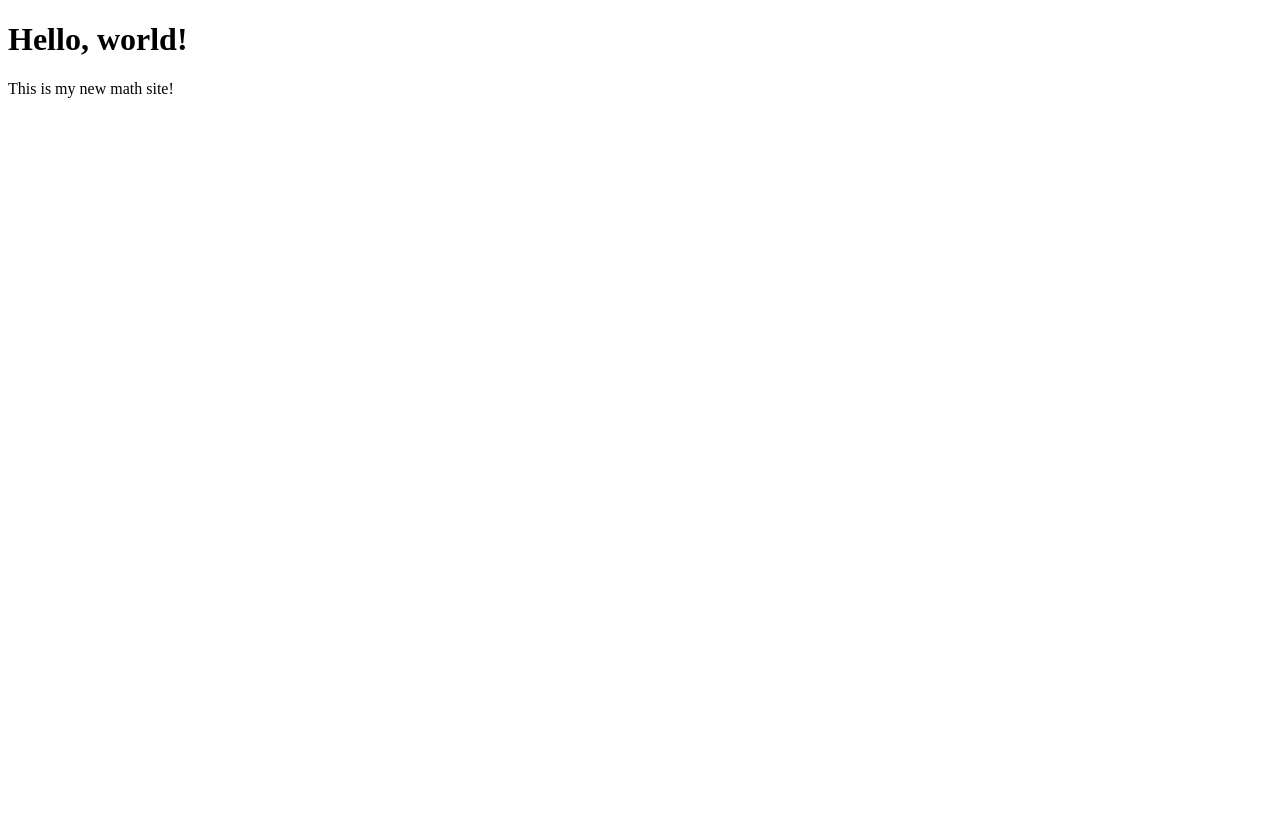
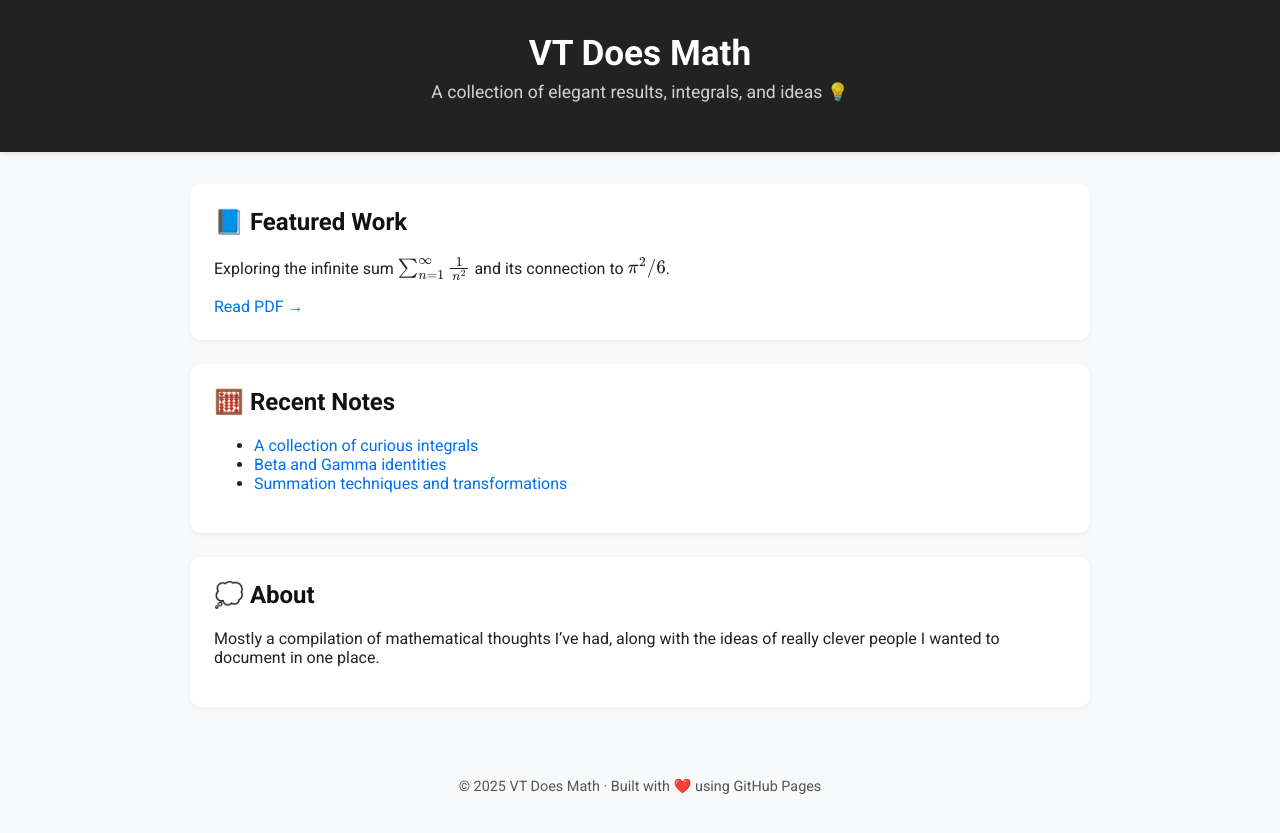
Before and after one commit to vtdoesmath/vtdoesmath.github.io, a plain HTML site: page index.html in a window 1280 px wide. Before the commit the page ends 800 px from the top, so only its background shows below. Drawn offline with nearby package versions, Linux system fonts and the light colour scheme.

Commit message:
Update index.html

```diff
--- a/index.html
+++ b/index.html
@@ -1,11 +1,125 @@
 <!DOCTYPE html>
-<html>
+<html lang="en">
 <head>
   <meta charset="UTF-8">
-  <title>Cool Math Results</title>
+  <meta name="viewport" content="width=device-width, initial-scale=1.0">
+  <title>VT Does Math</title>
+
+  <!-- Google Fonts -->
+  <link href="https://fonts.googleapis.com/css2?family=Roboto:wght@400;700&display=swap" rel="stylesheet">
+
+  <!-- Basic CSS -->
+  <style>
+    body {
+      font-family: 'Roboto', sans-serif;
+      background-color: #f8f9fa;
+      color: #222;
+      margin: 0;
+      padding: 0;
+    }
+
+    header {
+      background-color: #222;
+      color: #fff;
+      text-align: center;
+      padding: 2rem 1rem;
+      box-shadow: 0 2px 6px rgba(0,0,0,0.1);
+    }
+
+    header h1 {
+      margin: 0;
+      font-size: 2.2rem;
+    }
+
+    header p {
+      margin-top: 0.5rem;
+      font-size: 1.1rem;
+      opacity: 0.8;
+    }
+
+    main {
+      max-width: 900px;
+      margin: 2rem auto;
+      padding: 0 1rem;
+    }
+
+    section {
+      background: #fff;
+      border-radius: 12px;
+      padding: 1.5rem;
+      margin-bottom: 1.5rem;
+      box-shadow: 0 2px 6px rgba(0,0,0,0.05);
+      transition: transform 0.15s ease;
+    }
+
+    section:hover {
+      transform: translateY(-2px);
+    }
+
+    h2 {
+      margin-top: 0;
+      color: #111;
+    }
+
+    a {
+      color: #0070f3;
+      text-decoration: none;
+      font-weight: 500;
+    }
+
+    a:hover {
+      text-decoration: underline;
+    }
+
+    footer {
+      text-align: center;
+      padding: 1.5rem;
+      font-size: 0.9rem;
+      color: #555;
+    }
+  </style>
+
+  <!-- MathJax for LaTeX support -->
+  <script>
+    window.MathJax = {
+      tex: { inlineMath: [['$', '$'], ['\\(', '\\)']] },
+      svg: { fontCache: 'global' }
+    };
+  </script>
+  <script id="MathJax-script" async
+    src="https://cdn.jsdelivr.net/npm/mathjax@3/es5/tex-mml-chtml.js">
+  </script>
 </head>
 <body>
-  <h1>Hello, world!</h1>
-  <p>This is my new math site!</p>
+  <header>
+    <h1>VT Does Math</h1>
+    <p>A collection of elegant results, integrals, and ideas 💡</p>
+  </header>
+
+  <main>
+    <section>
+      <h2>📘 Featured Work</h2>
+      <p>Exploring the infinite sum $\sum_{n=1}^{\infty} \frac{1}{n^2}$ and its connection to $\pi^2 / 6$.</p>
+      <a href="pdfs/basel_problem.pdf" target="_blank">Read PDF →</a>
+    </section>
+
+    <section>
+      <h2>🧮 Recent Notes</h2>
+      <ul>
+        <li><a href="pdfs/integrals.pdf" target="_blank">A collection of curious integrals</a></li>
+        <li><a href="pdfs/beta_function.pdf" target="_blank">Beta and Gamma identities</a></li>
+        <li><a href="pdfs/summation_tricks.pdf" target="_blank">Summation techniques and transformations</a></li>
+      </ul>
+    </section>
+
+    <section>
+      <h2>💭 About</h2>
+      <p>Mostly a compilation of mathematical thoughts I’ve had, along with the ideas of really clever people I wanted to document in one place.</p>
+    </section>
+  </main>
+
+  <footer>
+    <p>© 2025 VT Does Math · Built with ❤️ using GitHub Pages</p>
+  </footer>
 </body>
 </html>
```
